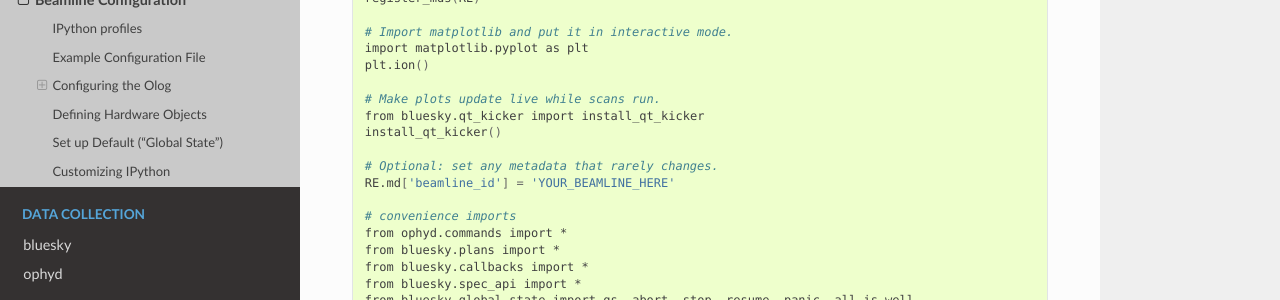
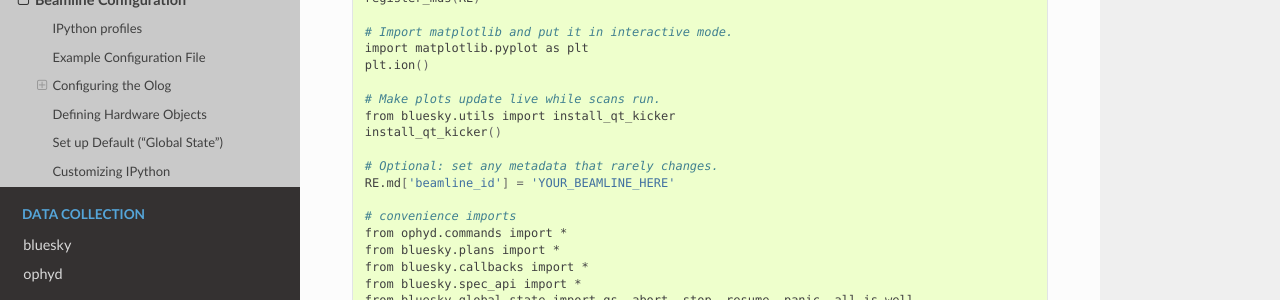
Before and after one commit to NSLS-II/docs, a Sphinx documentation site: the page built from source/beamline-configuration.rst, in a window 1280 px wide and 900 px high, scrolled down 757 px. Shown: the part 151-451 px from the top of the window. Built offline with Sphinx 7.4.7 and the Read the Docs theme 2.0.0, drawn with Linux system fonts in a browser that asks for light colours; pages that are not in the unit, such as notebooks, are missing from menus.

Commit message:
qt_kicker moved

```diff
--- a/source/beamline-configuration.rst
+++ b/source/beamline-configuration.rst
@@ -48,7 +48,7 @@ This is a example IPython profile startup file.::
     plt.ion()
 
     # Make plots update live while scans run.
-    from bluesky.qt_kicker import install_qt_kicker
+    from bluesky.utils import install_qt_kicker
     install_qt_kicker()
 
     # Optional: set any metadata that rarely changes.
```
